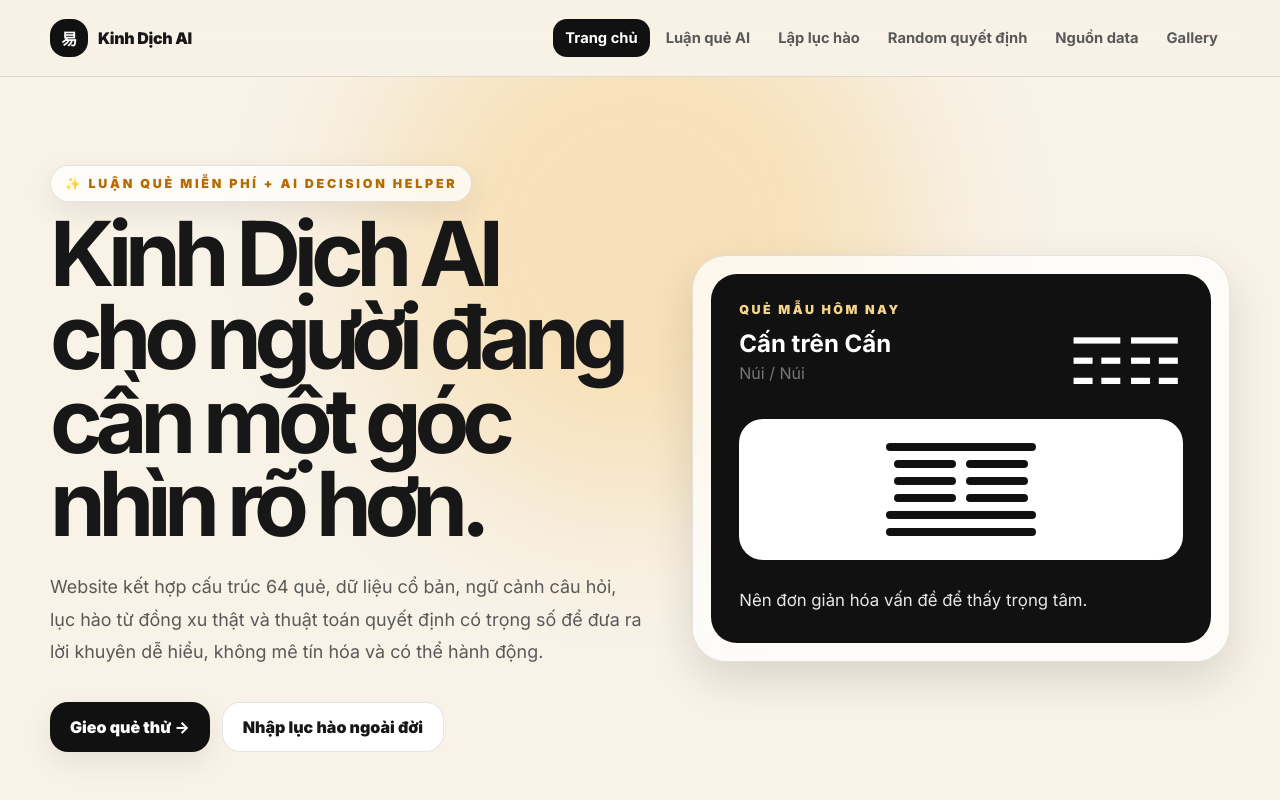
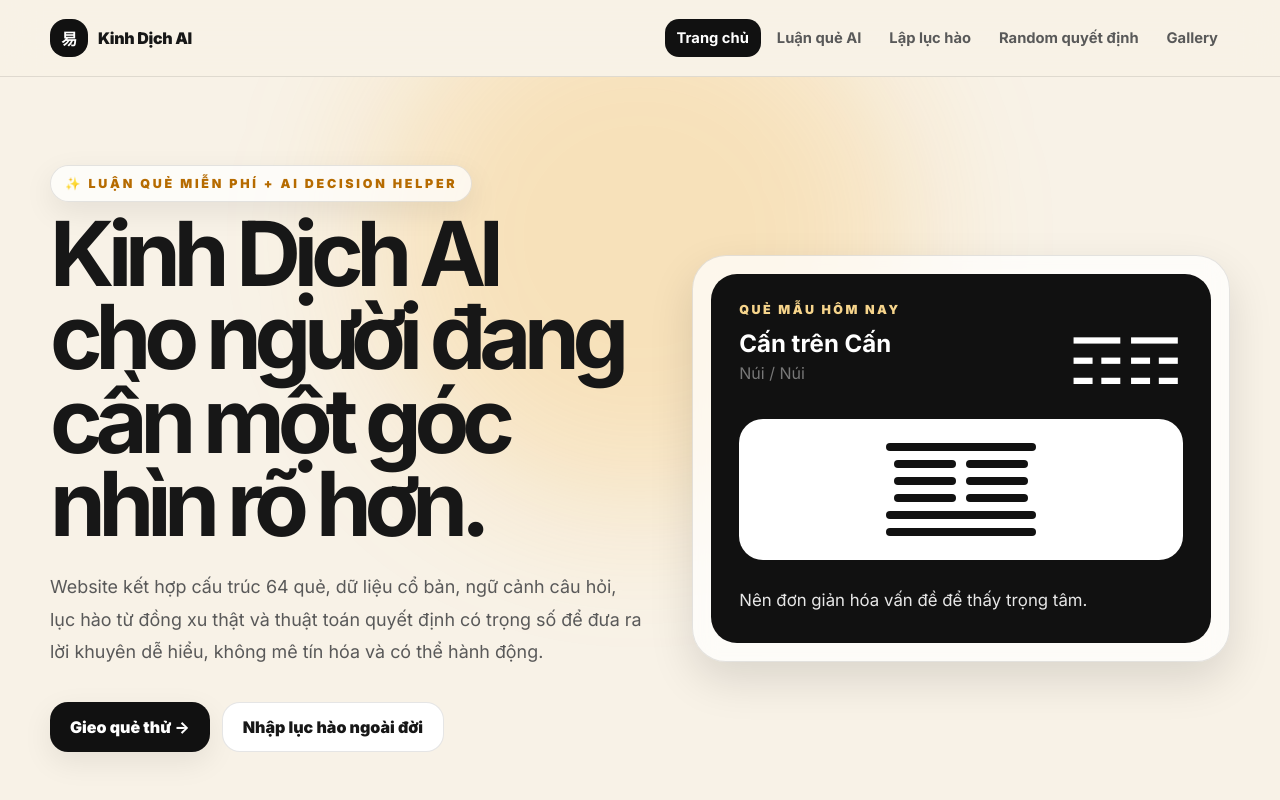
Before and after one commit to CheeseThuong/Interpretation-of-the-I-Ching, a React (Vite) app: page / in a window 1280 px wide. Shown: the top 800 px of the page. Built offline with nearby package versions, Linux system fonts and the light colour scheme.

Commit message:
cập nhập

```diff
--- a/src/App.tsx
+++ b/src/App.tsx
@@ -4,7 +4,7 @@ import HeroSection from './components/sections/HeroSection';
 import ReadingSection from './components/sections/ReadingSection';
 import CoinSection from './components/sections/CoinSection';
 import DecisionSection from './components/sections/DecisionSection';
-import DataSection from './components/sections/DataSection';
+// import DataSection from './components/sections/DataSection';
 import FoundationSection from './components/sections/FoundationSection';
 import GallerySection from './components/sections/GallerySection';
 import Footer from './components/Footer';
@@ -23,12 +23,12 @@ const App: React.FC = () => {
         <ReadingSection />
         <CoinSection />
         <DecisionSection />
-        <DataSection />
+        {/* <DataSection /> */}
         <FoundationSection />
         <GallerySection />
 
         {/* UI checklist */}
-        <section className="section">
+        {/* <section className="section">
           <div className="container">
             <div className="section-title reveal">
               <p className="eyebrow">UI/UX checklist</p>
@@ -52,7 +52,7 @@ const App: React.FC = () => {
               ))}
             </div>
           </div>
-        </section>
+        </section> */}
       </main>
 
       <Footer />
--- a/src/components/Header.tsx
+++ b/src/components/Header.tsx
@@ -5,7 +5,7 @@ const NAV_LINKS = [
   { href: '#reading',  label: 'Luận quẻ AI' },
   { href: '#coins',    label: 'Lập lục hào' },
   { href: '#decision', label: 'Random quyết định' },
-  { href: '#data',     label: 'Nguồn data' },
+  // { href: '#data',     label: 'Nguồn data' },
   { href: '#gallery',  label: 'Gallery' },
 ];
 
```
